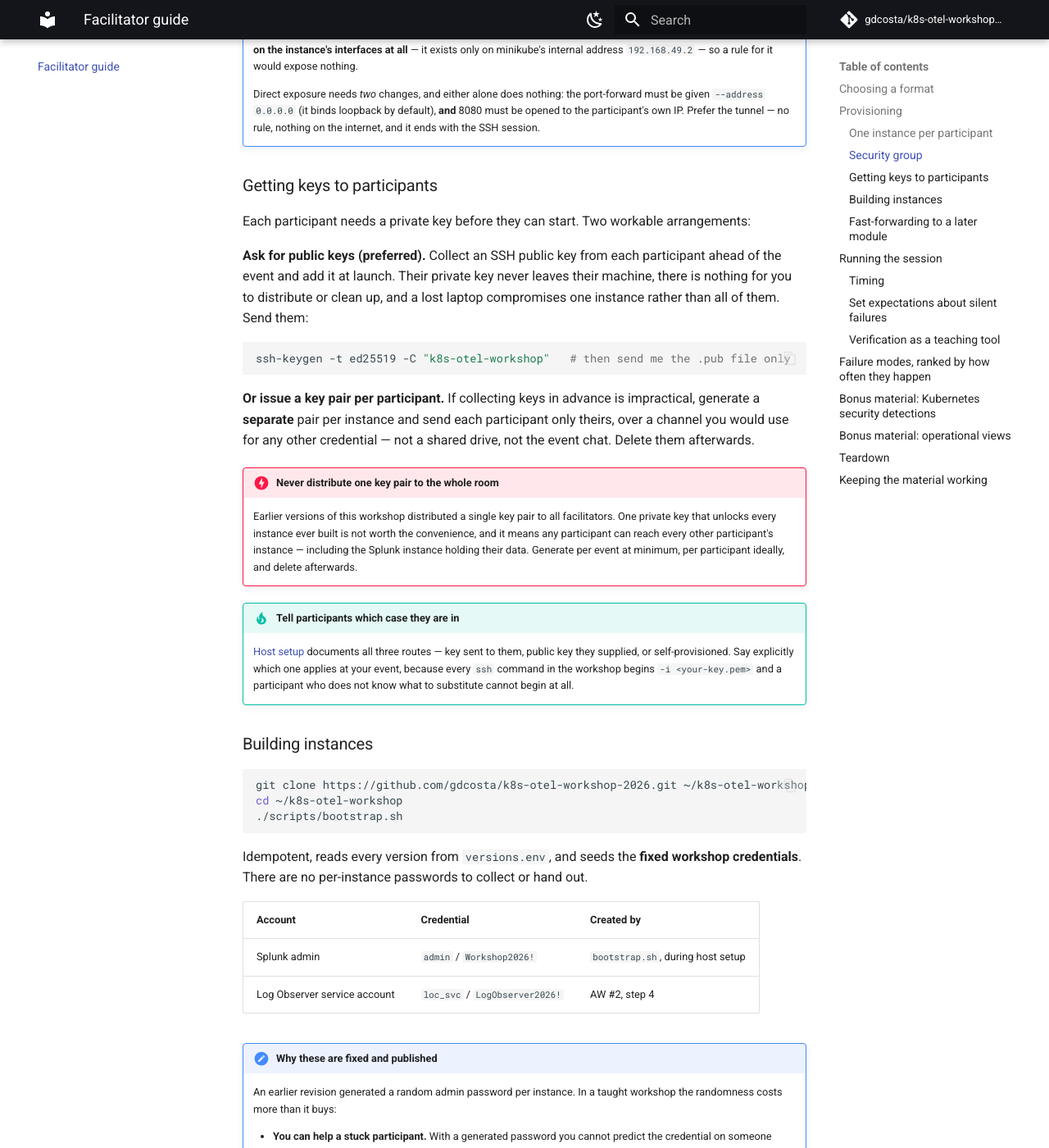
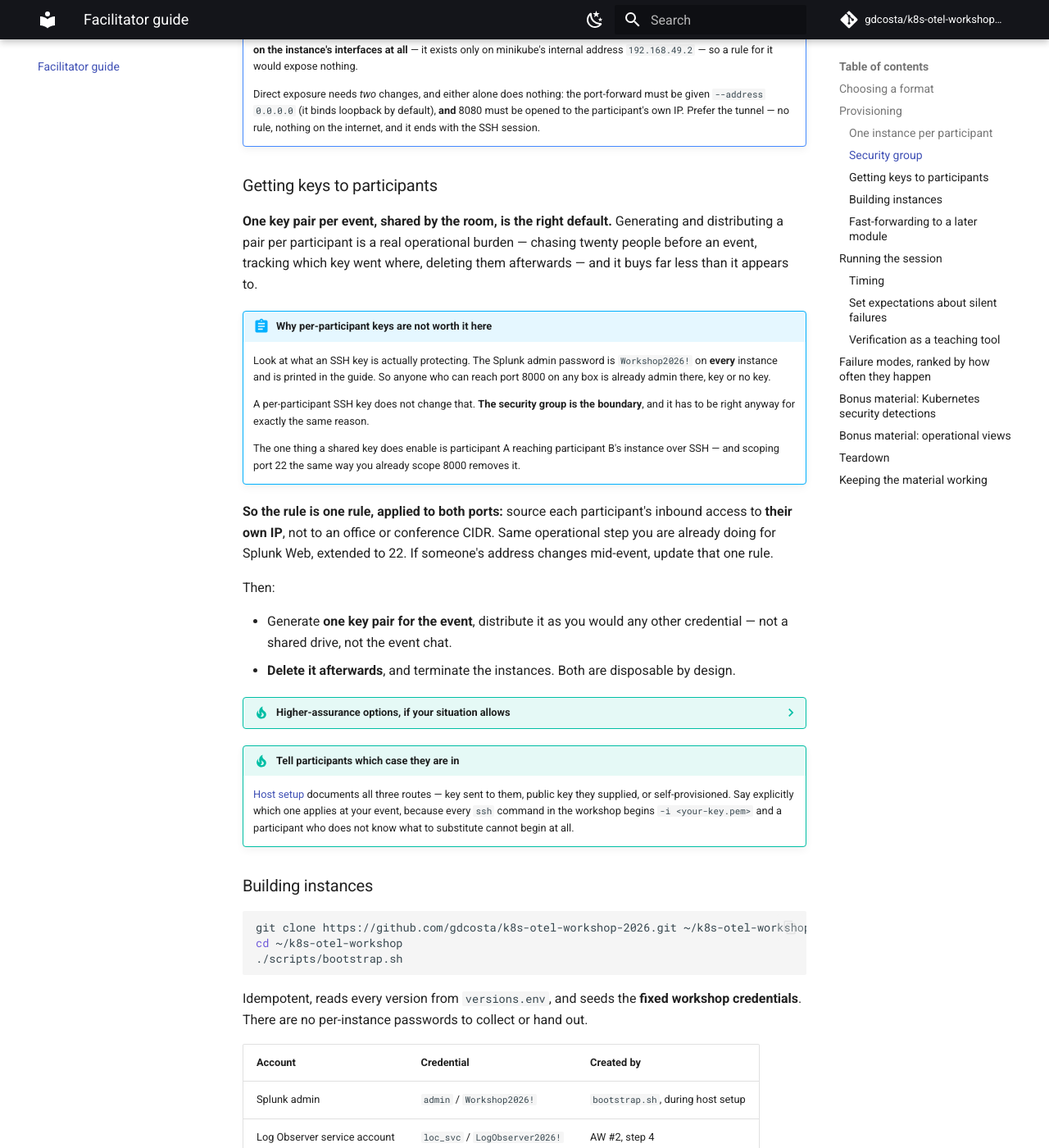
Before and after one commit to gdcosta/k8s-otel-workshop-2026, an MkDocs documentation site: the page built from docs/facilitator/index.md, in a window 1280 px wide and 1400 px high, scrolled down 2266 px. Shown: the whole window at 82% size. Built offline with MkDocs 1.6.1 and Material for MkDocs 9.7.7, drawn with Linux system fonts in a browser that asks for light colours; comment, search, counter and statistics services are not loaded; some of the changed text lies outside the part shown.

Commit message:
One key pair per event, and scope port 22 like port 8000
Revises the previous commit's recommendation. Collecting a public key from
every participant is the strongest option but operationally heavy, and it buys
very little in this workshop.

An SSH key here is not protecting much: the Splunk admin password is
Workshop2026! on every instance and printed in the guide, so anyone who reaches
port 8000 on any box is already admin there, key or no key. The security group
is the real boundary and has to be right anyway for that same reason. The only
thing a shared key additionally enables is one participant reaching another's
instance over SSH -- and scoping port 22 the way 8000 already must be scoped
removes it.

The guide was inconsistent on exactly this point. The facilitator table asked
for 8000 sourced to the participant's own IP, correctly, because the password
is published -- while leaving 22 on a whole office or conference CIDR. The
harder control was already being requested and the easier one was not, for the
same operational effort.

So: one key pair per event, distributed as any other credential and deleted
afterwards, with both ports sourced to each participant's own IP. Public-key
collection and SSM Session Manager (no key, no inbound 22, and it supports the
port forwarding this workshop needs) are kept as higher-assurance options.

Also fixes "an facilitator" in three places -- an artifact of the earlier blind
rename from "instructor", which no string substitution would catch.

Co-Authored-By: Claude Opus 5 (1M context) <noreply@anthropic.com>

````diff
--- a/docs/facilitator/index.md
+++ b/docs/facilitator/index.md
@@ -48,7 +48,7 @@ Maven download the internet.
 
 | Port | Source | Purpose |
 |---|---|---|
-| 22 | participant CIDR | SSH |
+| 22 | **the participant's own IP** | SSH — and every browser tunnel |
 | 8000 | **the participant's own IP** | Splunk Web — see the warning below |
 | 8080 | *not required* | see the note below — the tunnel makes this unnecessary |
 | 8089 | Splunk O11y realm IPs | AW #2 only — Log Observer Connect |
@@ -88,28 +88,45 @@ Outbound: all.
 
 ### Getting keys to participants
 
-Each participant needs a private key before they can start. Two workable arrangements:
+**One key pair per event, shared by the room, is the right default.** Generating and
+distributing a pair per participant is a real operational burden — chasing twenty people
+before an event, tracking which key went where, deleting them afterwards — and it buys far
+less than it appears to.
 
-**Ask for public keys (preferred).** Collect an SSH public key from each participant
-ahead of the event and add it at launch. Their private key never leaves their machine,
-there is nothing for you to distribute or clean up, and a lost laptop compromises one
-instance rather than all of them. Send them:
+!!! abstract "Why per-participant keys are not worth it here"
+    Look at what an SSH key is actually protecting. The Splunk admin password is
+    `Workshop2026!` on **every** instance and is printed in the guide. So anyone who can
+    reach port 8000 on any box is already admin there, key or no key.
 
-```bash
-ssh-keygen -t ed25519 -C "k8s-otel-workshop"   # then send me the .pub file only
-```
+    A per-participant SSH key does not change that. **The security group is the boundary**,
+    and it has to be right anyway for exactly the same reason.
 
-**Or issue a key pair per participant.** If collecting keys in advance is impractical,
-generate a **separate** pair per instance and send each participant only theirs, over a
-channel you would use for any other credential — not a shared drive, not the event chat.
-Delete them afterwards.
+    The one thing a shared key does enable is participant A reaching participant B's
+    instance over SSH — and scoping port 22 the same way you already scope 8000 removes it.
 
-!!! danger "Never distribute one key pair to the whole room"
-    Earlier versions of this workshop distributed a single key pair to all facilitators. One
-    private key that unlocks every instance ever built is not worth the convenience, and it
-    means any participant can reach every other participant's instance — including the
-    Splunk instance holding their data. Generate per event at minimum, per participant
-    ideally, and delete afterwards.
+**So the rule is one rule, applied to both ports:** source each participant's inbound
+access to **their own IP**, not to an office or conference CIDR. Same operational step you
+are already doing for Splunk Web, extended to 22. If someone's address changes mid-event,
+update that one rule.
+
+Then:
+
+- Generate **one key pair for the event**, distribute it as you would any other credential
+  — not a shared drive, not the event chat.
+- **Delete it afterwards**, and terminate the instances. Both are disposable by design.
+
+??? tip "Higher-assurance options, if your situation allows"
+    **Collect public keys in advance.** Ask participants for an SSH public key
+    (`ssh-keygen -t ed25519`, send the `.pub` only) and add it at launch. Private keys never
+    travel and there is nothing to distribute or clean up. Best security; only workable when
+    you have the participant list far enough ahead.
+
+    **Skip keys entirely with AWS Systems Manager.** Session Manager needs no key and no
+    inbound port 22 at all, and it supports the port forwarding this workshop depends on via
+    `AWS-StartPortForwardingSessionToRemoteHost` — which can target `192.168.49.2:30000`
+    directly. The catch is that every participant then needs AWS CLI and IAM credentials,
+    which is usually a bigger ask than a `.pem`. Worth it if your organisation already
+    runs SSM.
 
 !!! tip "Tell participants which case they are in"
     [Host setup](../00-setup/index.md) documents all three routes — key sent to them, public
````
Also changed, not shown: docs/00-setup/index.md (+9 -6 lines), docs/04-advanced-2/index.md (+1 -1 lines).
